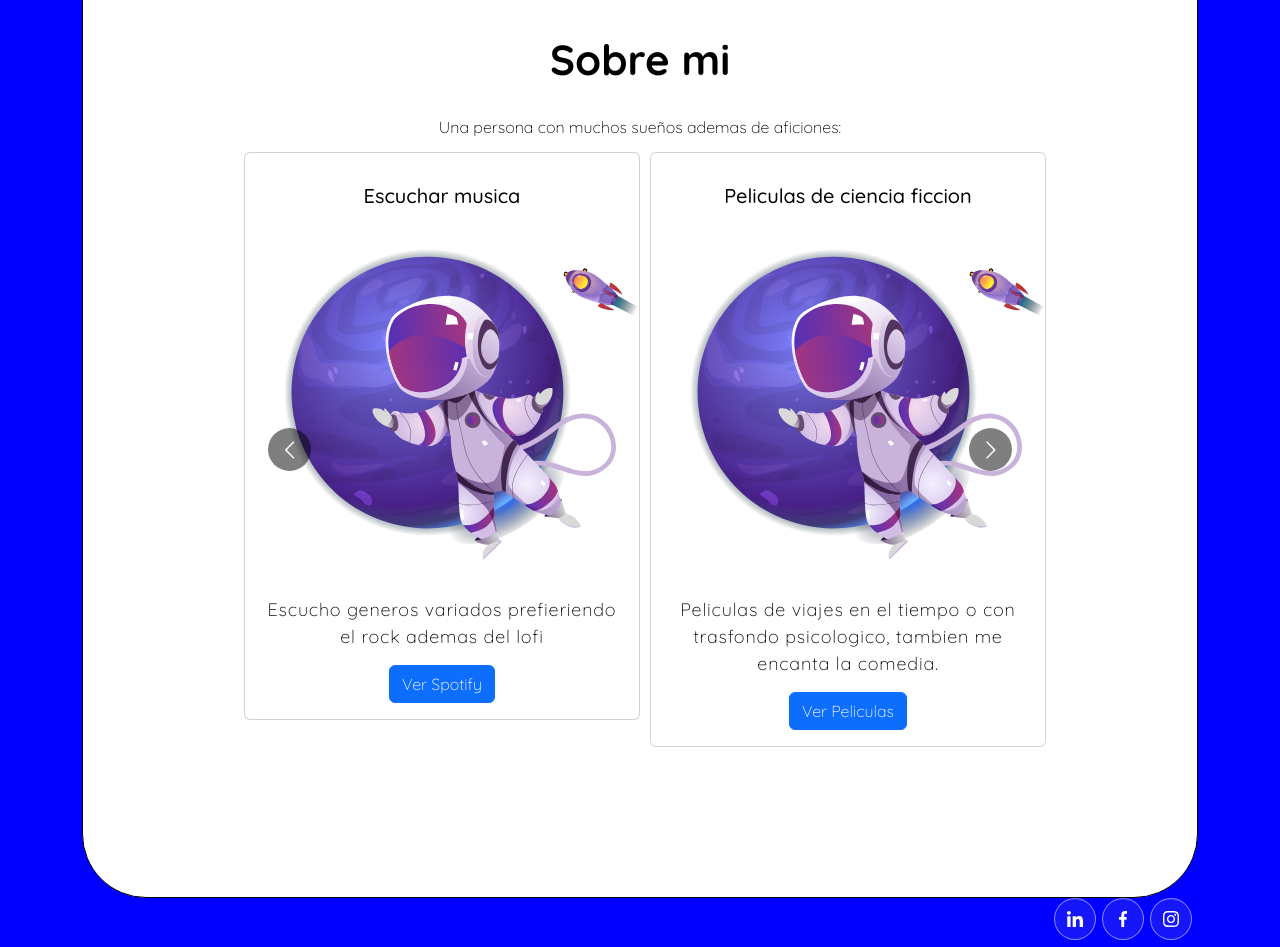
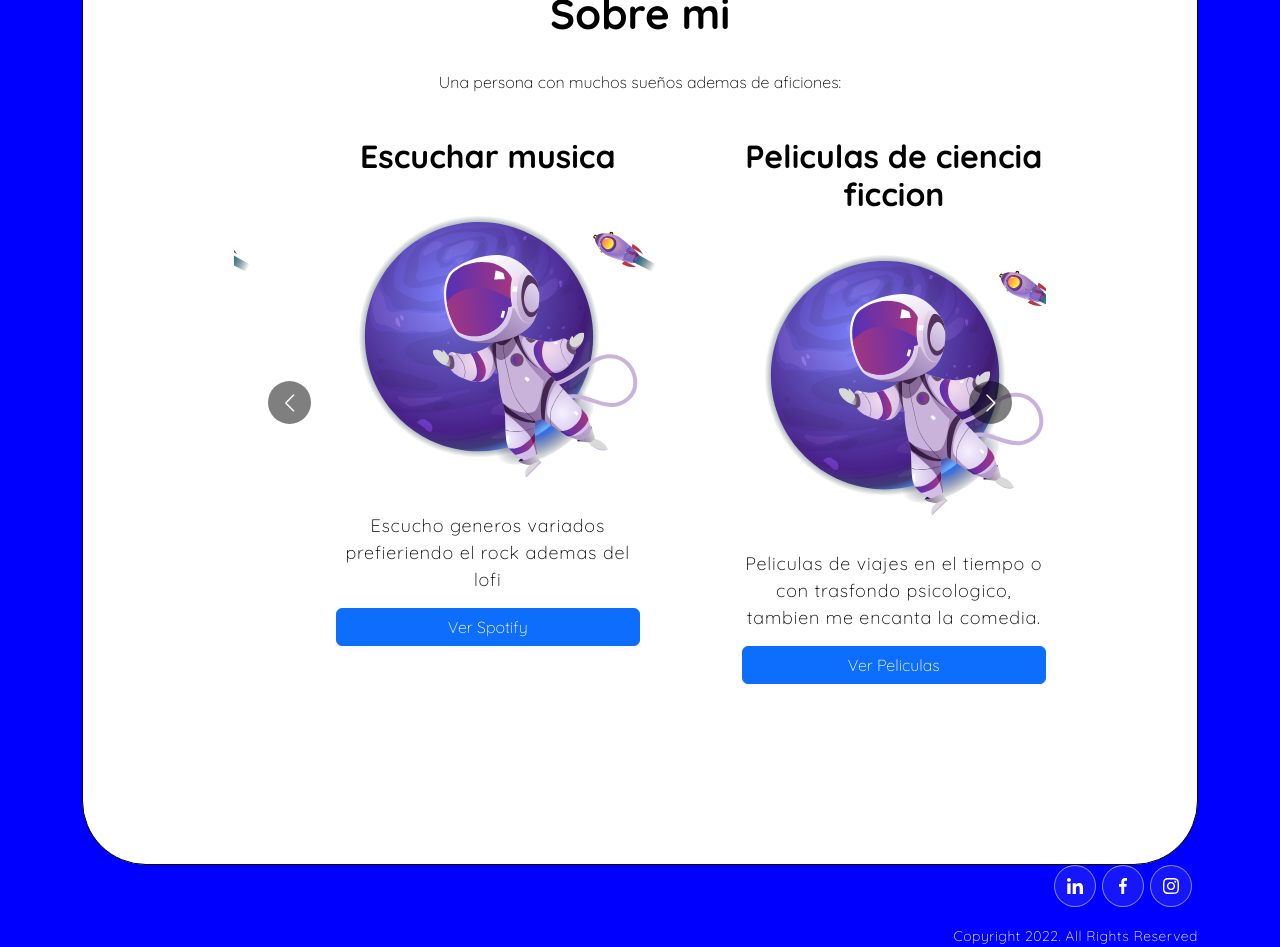
Before and after one commit to kharoldcanova/kharold_canova, a React (Vite) app: page / in a window 1280 px wide. Shown: the part 3420-4367 px from the top of the page. Built offline with nearby package versions, Linux system fonts and the light colour scheme.

Commit message:
card better

```diff
--- a/src/App.css
+++ b/src/App.css
@@ -490,13 +490,16 @@ nav.navbar .navbar-toggler[aria-expanded="true"] .navbar-toggler-icon {
 
 .hobbie-slider{
   width: 80%;
-  margin: 0 auto;
+  margin: 30px auto;
   position: relative;
 }
 
 .item{
-  display: grid;
-  margin-left: 10px;
+  display:flex;
+  flex-direction: column;
+  justify-content: center;
+  text-align: center;
+  margin-left: 25%;
 }
 
 .item :before:hover{
--- a/src/components/HobbiesCard.jsx
+++ b/src/components/HobbiesCard.jsx
@@ -3,14 +3,10 @@ import { Button, Card, Container } from "react-bootstrap";
 export const HobbiesCard = ({ title, imgURL, description, textButton }) => {
   return (
     <div className="item">
-      <Card  classname="hobbie-card">
-        <Card.Body>
-          <Card.Title className="title-card">{title}</Card.Title>
-          <Card.Img className="img-card" src={imgURL} />
-          <Card.Text className="text-card">{description}</Card.Text>
+          <h2 className="title-card">{title}</h2>
+          <img className="img-card" src={imgURL} />
+          <p className="text-card">{description}</p>
           <Button className="button-card">{textButton}</Button>
-        </Card.Body>
-      </Card>
     </div>
   );
 };
```
